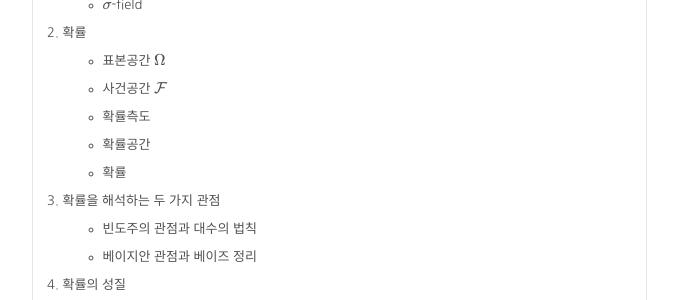
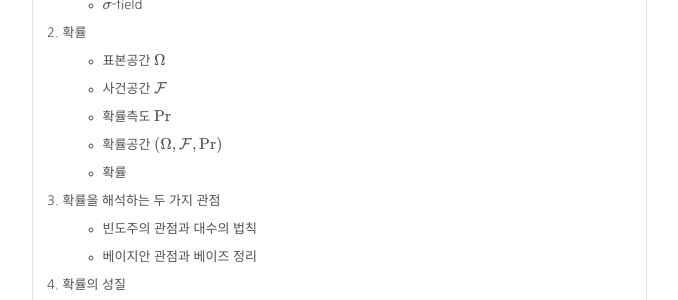
Before and after one commit to gem763/gem763.github.io, a Jekyll site: the page built from 확률의-이해.md, in a window 1280 px wide and 900 px high, scrolled down 414 px. Shown: the part 153-453 px from the top of the window, without its empty margins (301-979 px from the left). Built offline with Jekyll 4.4.1, drawn with Linux system fonts in a browser that asks for light colours; formulas are drawn with MathJax 3; comment, search, counter and statistics services are not loaded; some of the changed text lies outside the part shown.

Commit message:
확률의-이해.md updated from https://stackedit.io/

```diff
--- a/확률의-이해.md
+++ b/확률의-이해.md
@@ -108,7 +108,7 @@ excerpt_separator: <!--more-->
 
 <br/>
 
-### 확률측도
+### 확률측도 <span><script type="math/tex">\Pr</script></span>
 Measurable space <span><script type="math/tex">(\Omega, \mathcal{F})</script></span>에 대해서, 어떤 함수 <span><script type="math/tex">\Pr(\cdot): \mathcal{F} \mapsto \mathbb{R}</script></span> 가 다음의 세 가지 조건을 만족할 때, <span><script type="math/tex">\Pr</script></span> 을 [**확률측도**(Probability measure)](https://en.wikipedia.org/wiki/Probability_measure) 또는 확률함수(Probability function) 라고 부른다.
 
 1. <span><script type="math/tex">\Pr(A) \ge 0</script></span>, <span><script type="math/tex">~\forall A \in \mathcal{F}</script></span>
@@ -150,7 +150,7 @@ Measurable space <span><script type="math/tex">(\Omega, \mathcal{F})</script></s
 
 <br/>
 
-### 확률공간
+### 확률공간 <span><script type="math/tex">(\Omega, \mathcal{F}, \Pr)</script></span>
 이제까지 정의한 표본공간 <span><script type="math/tex">\Omega</script></span>, 사건공간 <span><script type="math/tex">\mathcal{F}</script></span>, 확률측도 <span><script type="math/tex">\Pr</script></span> 에 대해서, <span><script type="math/tex">(\Omega, \mathcal{F}, \Pr)</script></span> 을 [**확률공간**(Probability space)](https://en.wikipedia.org/wiki/Probability_space) 이라고 한다. 확률을 논하기 위해서는 언제나 이 세 가지가 한 세트로 따라다닌다.
 
 <br/>
```
